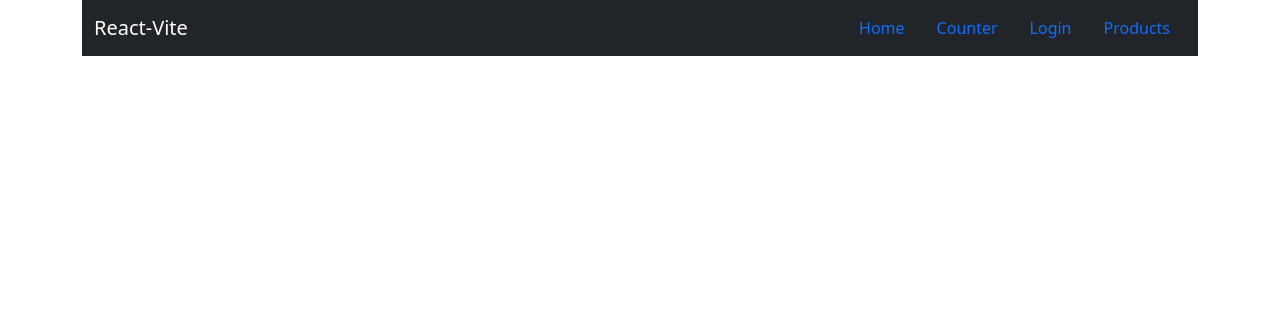
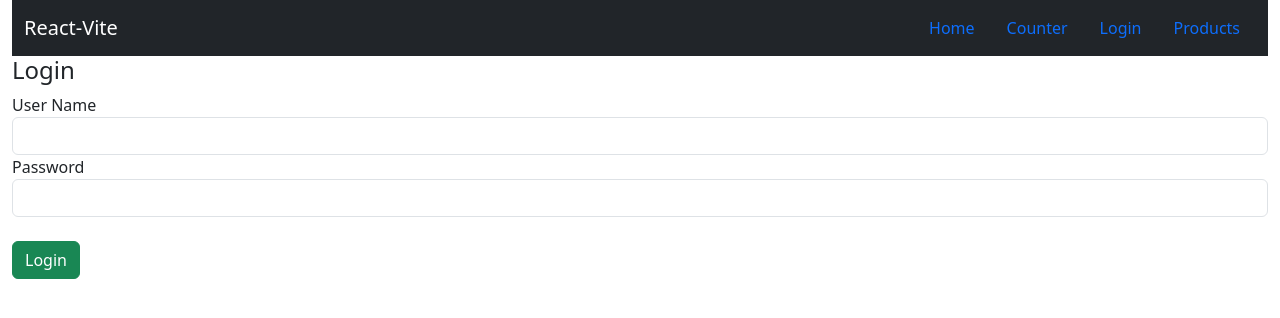
Before and after one commit to aniljos/React-Lnw, a React (Vite) app in the folder the-awesome-app-ts/: page /login in a window 1280 px wide. Shown: the top 318 px of the page. Built offline with nearby package versions, Linux system fonts and the light colour scheme.

Commit message:
Day 2 session 1

```diff
--- a/the-awesome-app-ts/package.json
+++ b/the-awesome-app-ts/package.json
@@ -12,7 +12,8 @@
   "dependencies": {
     "bootstrap": "^5.3.3",
     "react": "^18.3.1",
-    "react-dom": "^18.3.1"
+    "react-dom": "^18.3.1",
+    "react-router-dom": "^7.4.1"
   },
   "devDependencies": {
     "@eslint/js": "^9.11.1",
--- a/the-awesome-app-ts/src/App.tsx
+++ b/the-awesome-app-ts/src/App.tsx
@@ -1,29 +1,45 @@
-
+import { BrowserRouter as Router, Link, Routes, Route } from 'react-router-dom';
+import Message from './components/Message';
+import Counter from './components/Counter';
+import Login from './components/Login';
 
 
 function App() {
 
   return (
-    <div className="container">
+    <div className="container-fluid">
+      <Router>
         <nav className="navbar navbar-dark bg-dark">
           <div className="container-fluid">
             <a className="navbar-brand" href="#">React-Vite</a>
             <ul className="nav">
               <li className="nav-item">
-              <a className="nav-link" href="#">Home</a>
+                <Link className="nav-link" to="/">Home</Link>
               </li>
               <li className="nav-item">
-              <a className="nav-link" href="#">Counter</a>
+                <Link className="nav-link" to="/counter">Counter</Link>
               </li>
               <li className="nav-item">
-              <a className="nav-link" href="#">Login</a>
+                <Link className="nav-link" to="/login">Login</Link>
               </li>
               <li className="nav-item">
-              <a className="nav-link" href="#">Products</a>
+                <Link className="nav-link" to="/products">Products</Link>
               </li>
             </ul>
           </div>
         </nav>
+
+        <main>
+            <Routes>
+              <Route path='/' element={<Message text='Hello React'/>}/>
+              <Route path='/counter' element={<Counter initialCount={5}/>}/>
+              <Route path='/login' element={<Login/>}/>
+              <Route path='/products' element={<div>Products: To be implemented</div>}/>
+            </Routes>
+        </main>
+      </Router>
+
+
     </div>
   )
 }
--- /dev/null
+++ b/the-awesome-app-ts/src/components/Login.tsx
@@ -0,0 +1,39 @@
+// <Login/>
+
+import { ChangeEvent, useState } from "react";
+
+function Login(){
+
+    const [username, setUsername] = useState("");
+    const [password, setPassword] = useState("");
+
+    function handleUserName(evt: ChangeEvent<HTMLInputElement>){
+
+        setUsername(evt.target.value);
+    }
+
+    return (
+        <div>
+            <h4>Login</h4>
+            <form>
+                <div className="form-group">
+                    <label htmlFor="username">User Name</label>
+                    <input type="text" className="form-control" id="username"
+                                    value={username} onChange={handleUserName}/>
+                </div>
+                <div className="form-group">
+                    <label htmlFor="password">Password</label>
+                    <input type="password" className="form-control"
+                            id="password" value={password} onChange={evt => setPassword(evt.target.value)}/>
+                </div>
+                <br />
+                <div>
+                    <button className="btn btn-success">Login</button>
+                </div>
+            </form>
+
+        </div>
+    )
+}
+
+export default Login;
```
Also changed, not shown: 2 other files (tests, documents, lock files or other folders). Lines whose indentation alone changed are shown as unchanged.
